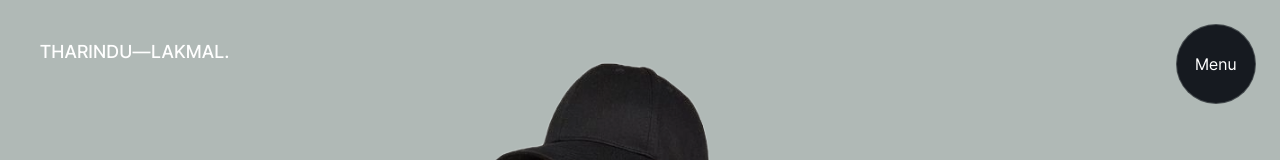
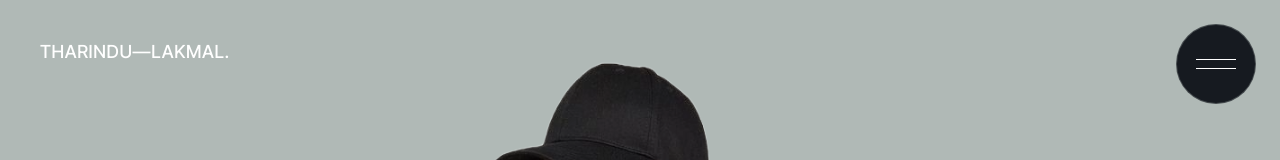
Before and after one commit to Tharindu-Lakmal/My-Portfolio, a React (Vite) app in the folder frontend/: page / in a window 1280 px wide. Shown: the top 160 px of the page. Built offline with nearby package versions, Linux system fonts and the light colour scheme.

Commit message:
features added

```diff
--- a/frontend/src/components/Home/Hero/Hero.css
+++ b/frontend/src/components/Home/Hero/Hero.css
@@ -68,7 +68,7 @@
 
 .scroller {
     position: absolute;
-    top: 35vh;
+    top: 42vh;
     z-index: 3;
     max-width: 100%;
 }
@@ -78,7 +78,7 @@
     display: flex;
     flex-wrap: wrap;
     gap: 0.7rem;
-    font-size: 36vw;
+    font-size: 38vw;
     font-weight: 500;
     color: var(--text-light);
     letter-spacing: 1px;
--- a/frontend/src/components/NavBar/NavBar.css
+++ b/frontend/src/components/NavBar/NavBar.css
@@ -216,7 +216,7 @@
     display: flex;
     flex-direction: column;
     align-items: center;
-    gap: 6px;
+    gap: 8px;
 }
 
 .open-close .open.hide {
@@ -246,6 +246,13 @@
 
 .open:is(:hover, :focus-visible)::before {
     height: 100%;
+}
+
+.menu-bar {
+    position: relative;
+    width: 40px;
+    height: 1px;
+    background-color: var(--text-light);
 }
 
 /* --------------------------- */
--- a/frontend/src/components/NavBar/NavBar.jsx
+++ b/frontend/src/components/NavBar/NavBar.jsx
@@ -130,7 +130,11 @@ const NavBar = ({page}) => {
 
             <div className="open-close">
                 <div onClick={() => setNavActive(true)} className={navActive ? "open hide":"open"} ref={magnetoRefMini}>
-                    <p className='open-text' ref={magnetoTextRefMini}>Menu</p>
+                    {/* <p className='open-text' ref={magnetoTextRefMini}>Menu</p> */}
+                    <div className="open-text" ref={magnetoTextRefMini}>
+                        <div className="menu-bar"></div>
+                        <div className="menu-bar"></div>
+                    </div>
                 </div>
                 <div onClick={() => setNavActive(false)} className={navActive ? "scroll-btn active":"scroll-btn scroll-btn-disable"}>
                     <div className="scroll-bar bar1"></div>
```
